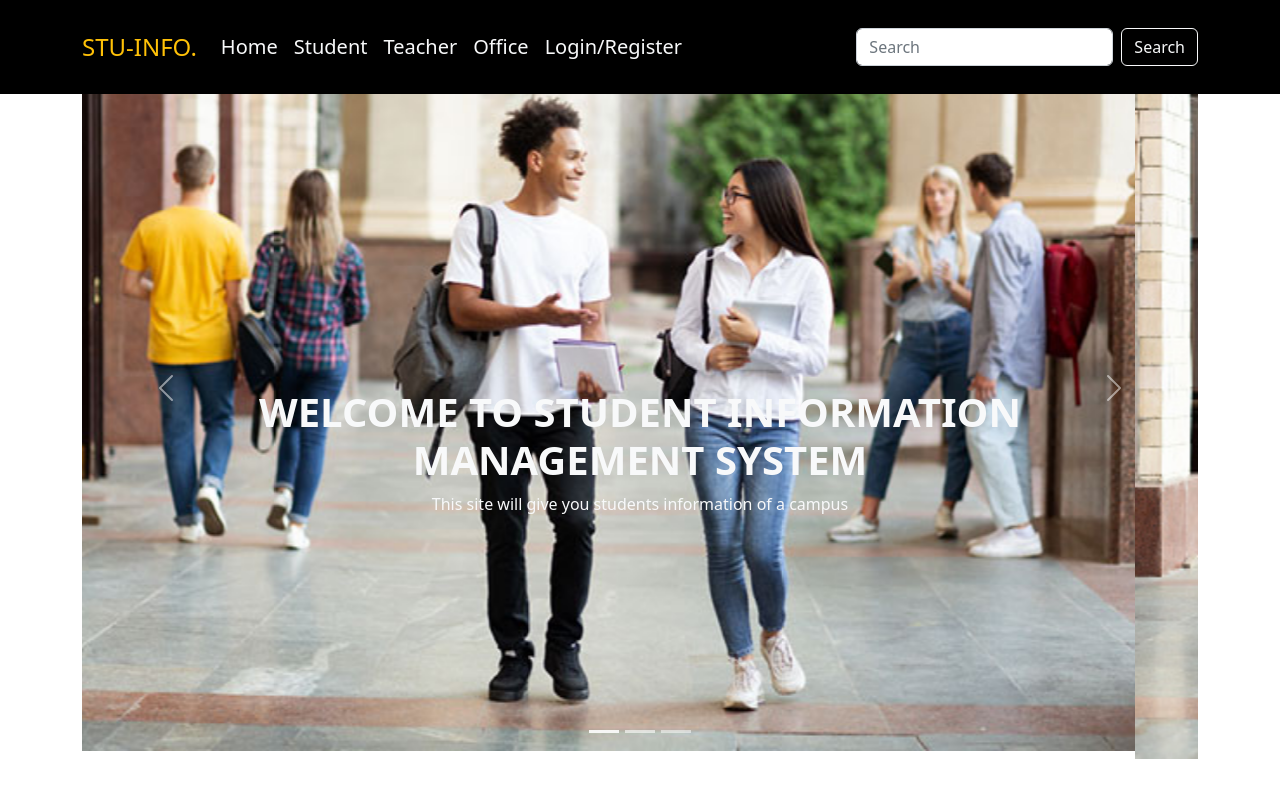
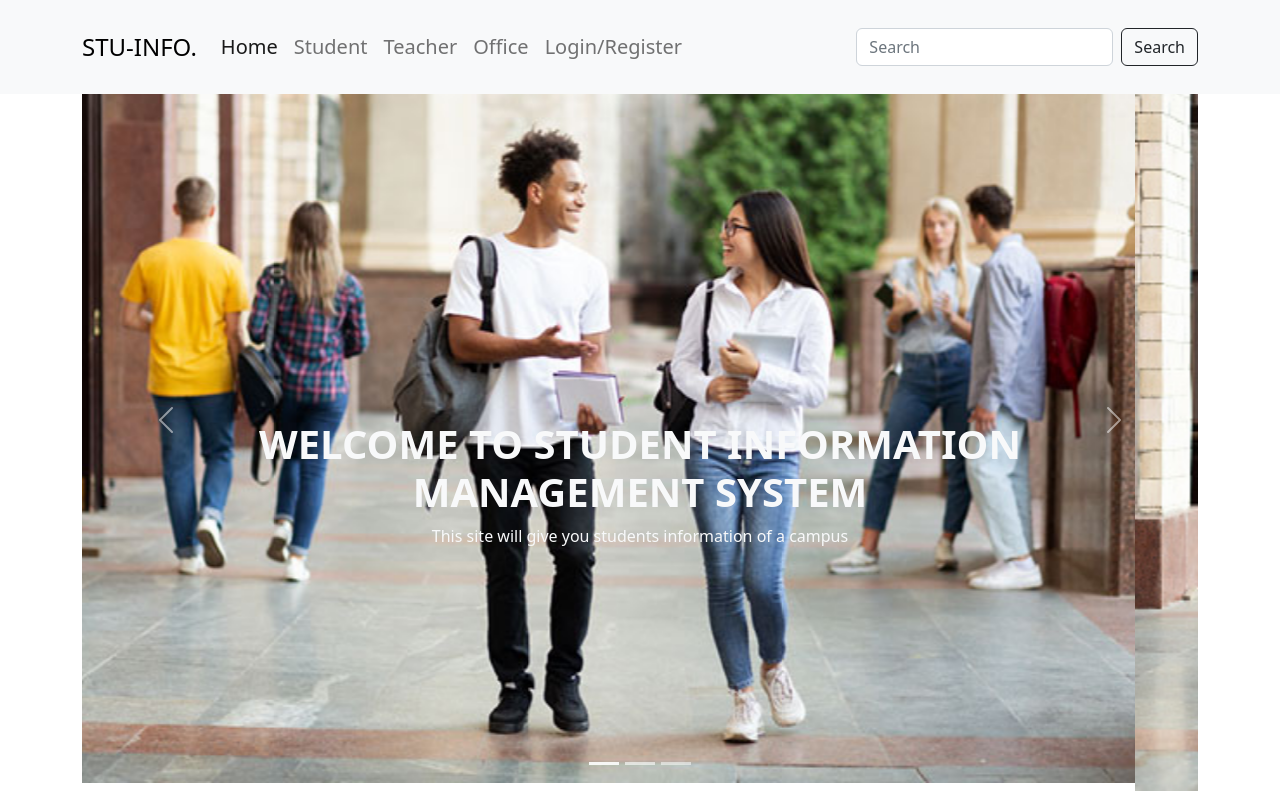
Before and after one commit to kibria282096/STUDENT_INFO, a plain HTML site: page index.html in a window 1280 px wide. Shown: the top 800 px of the page. Drawn offline with nearby package versions, Linux system fonts and the light colour scheme.

Commit message:
second commit

```diff
--- a/index.html
+++ b/index.html
@@ -10,18 +10,15 @@
       integrity="sha384-iYQeCzEYFbKjA/T2uDLTpkwGzCiq6soy8tYaI1GyVh/UjpbCx/TYkiZhlZB6+fzT"
       crossorigin="anonymous"
     />
-    <script
-      src="https://kit.fontawesome.com/577c0074ab.js"
-      crossorigin="anonymous"
-    ></script>
+    <script src="https://kit.fontawesome.com/577c0074ab.js" crossorigin="anonymous"></script>
   </head>
   <body>
     <header>
       <section>
-        <div class="align-item-center">
-          <nav class="navbar navbar-expand-lg bg-light fixed-top py-4  bg-black">
+        <div class="align-item-center mb-5">
+          <nav class="navbar navbar-expand-lg bg-light fixed-top py-4 ">
             <div class="container">
-              <a class="navbar-brand fs-4 text-warning" href="#">STU-INFO.</a>
+              <a class="navbar-brand fs-4 text-black " href="#">STU-INFO.</a>
               <button
                 class="navbar-toggler"
                 type="button"
@@ -36,31 +33,31 @@
               <div class="collapse navbar-collapse" id="navbarNav">
                 <ul class="navbar-nav me-auto mb-2 mb-lg-0 align-item-center">
                   <li class="nav-item fs-5">
-                    <a class="nav-link active text-light" aria-current="page" href="#home"
+                    <a class="nav-link active " aria-current="page" href="#home"
                       >Home</a
                     >
                   </li>
                   <li class="nav-item fs-5">
-                    <a class="nav-link text-light" href="#student">Student</a>
+                    <a class="nav-link " href="#student">Student</a>
                   </li>
                   <li class="nav-item fs-5">
-                    <a class="nav-link text-light" href="#teacher">Teacher</a>
+                    <a class="nav-link" href="#teacher">Teacher</a>
                   </li>
                   <li class="nav-item fs-5">
-                    <a class="nav-link text-light"href="#office">Office</a>
+                    <a class="nav-link "href="#office">Office</a>
                   </li>
                   <li class="nav-item fs-5">
-                    <a class="nav-link text-light" href="#">Login/Register</a>
+                    <a class="nav-link " href="#">Login/Register</a>
                   </li>
                 </ul>
-                <form class="d-flex" role="search">
+                <form class="d-flex"  role="search">
                   <input
                     class="form-control me-2"
                     type="search"
                     placeholder="Search"
                     aria-label="Search"
                   />
-                  <button class="btn btn-outline-light" type="submit">
+                  <button class="btn btn-outline-dark" type="submit">
                     Search
                   </button>
                 </form>
@@ -69,8 +66,8 @@
           </nav>
         </div>
       </section>
-      <section class="container mt-3">
-        <div>
+      <section class="container ">
+        <div class="mt-5" >
           <div
             id="carouselExampleIndicators"
             class="carousel slide"
@@ -157,6 +154,7 @@
           <h1 class="text-center">Actors of student management system</h1>
         </div>
       </section>
+
       <section class="container mb-5">
        <div class="row  row-cols-sm-1 row-cols-md-1 row-cols-lg-3 mx-5">
         <div class="card mx-5" style="width: 18rem;">
@@ -440,13 +438,15 @@
        </div>
       </section>
     </main>
-    <footer class=" bg-black">
+    <footer class=" bg-dark bg-opacity-75">
+
       <div class="text-center p-5">
-          <h2 class="text-white">STU-INFO</h2>
+          <h2  class="text-white" >STU-INFO</h2>
           <p><small class="text-white">Copyright reserved by stu-info team</small></p>
           <i class="fa-brands fa-facebook bg-light rounded-5"></i>&nbsp
     <i class="fa-brands fa-square-twitter bg-light rounded-5"></i>&nbsp
     <i class="fa-brands fa-linkedin bg-light rounded-5"></i>&nbsp
+
       </div>
 
   </footer>
```
